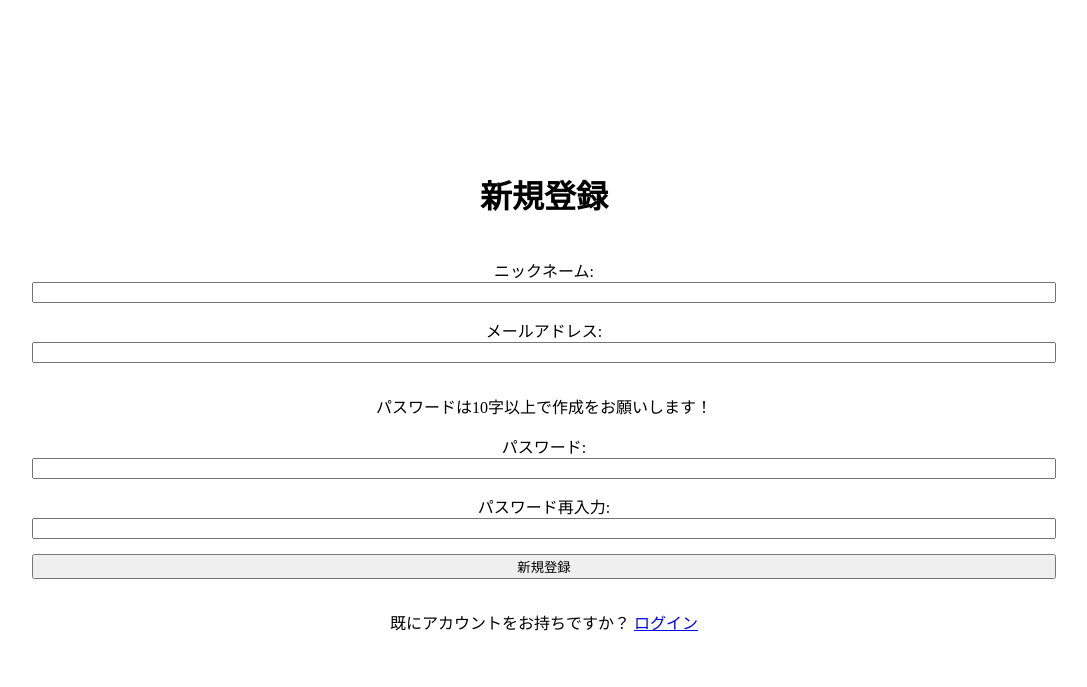
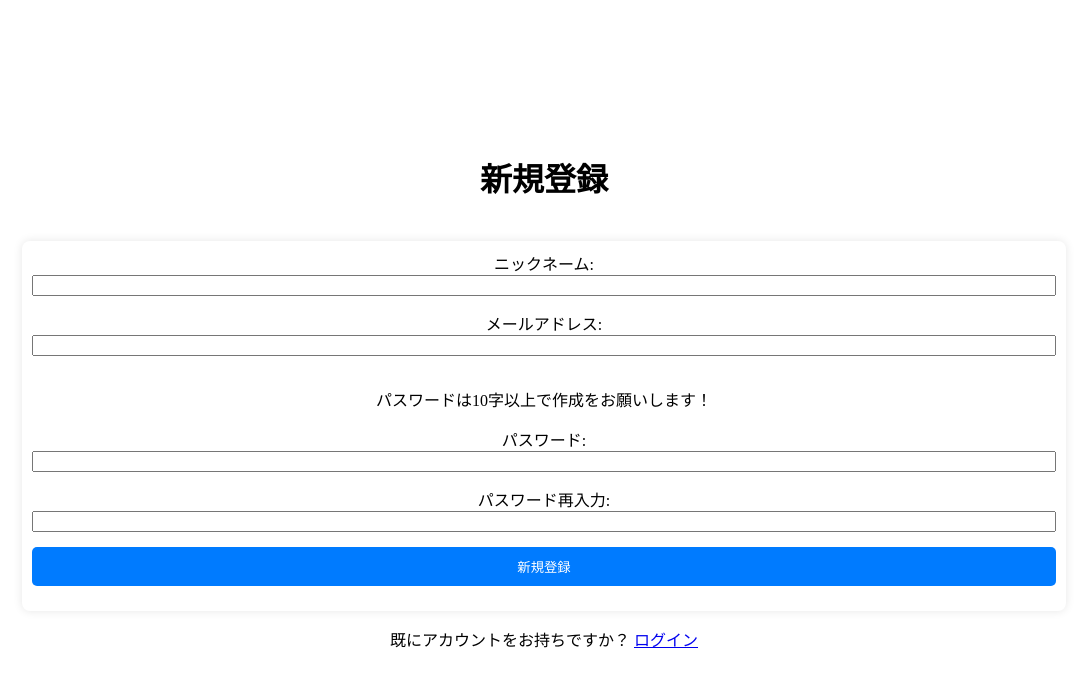
Before and after one commit to MiyukiWatanabe0/Public3_Repository, a Django app: page /Unityapp/signup/ in a window 1280 px wide. Shown: the top 687 px of the page, without its empty margins (96-1183 px from the left). Run offline with Django 4.2, Linux system fonts and the light colour scheme.

Commit message:
デプロイ2

```diff
--- a/Kinnet/Unityapp/templates/signup.html
+++ b/Kinnet/Unityapp/templates/signup.html
@@ -18,6 +18,9 @@
             max-width: 80%;
             width: 100%;
             margin-top: 20px;
+            padding: 10px; /* フォームの余白を追加 */
+            box-shadow: 0 0 10px rgba(0, 0, 0, 0.1); /* フォームに影を追加 */
+            border-radius: 8px; /* 角丸を追加 */
             text-align: center; /* フォーム内の要素を中央に寄せる */
         }
         label, input {
@@ -27,6 +30,12 @@
         }
         input[type="submit"] {
             width: 100%; /* ボタンを幅いっぱいに広げる */
+            padding: 10px; /* ボタンの余白を追加 */
+            background-color: #007BFF; /* ボタンの背景色を追加 */
+            color: #fff; /* ボタンの文字色を白に設定 */
+            border: none; /* ボーダーを削除 */
+            border-radius: 5px; /* 角丸を追加 */
+            cursor: pointer; /* カーソルをポインターに変更 */
         }
         a {
             margin-top: 10px;
--- a/Kinnet/djangoenv/pyvenv.cfg
+++ /dev/null
@@ -1,5 +0,0 @@
-home = C:\Users\owner\anaconda3
-include-system-site-packages = false
-version = 3.11.5
-executable = C:\Users\owner\anaconda3\python.exe
-command = C:\Users\owner\anaconda3\python.exe -m venv C:\Users\owner\Desktop\portforio3\Kinnet\djangoenv
```
Also changed, not shown: Kinnet/Unityapp/models.py (+0 -7 lines), Kinnet/Unityapp/migrations/0001_initial.py (added), Kinnet/Unityapp/migrations/__init__.py (deleted), Kinnet/db.sqlite3, 9 other files.
